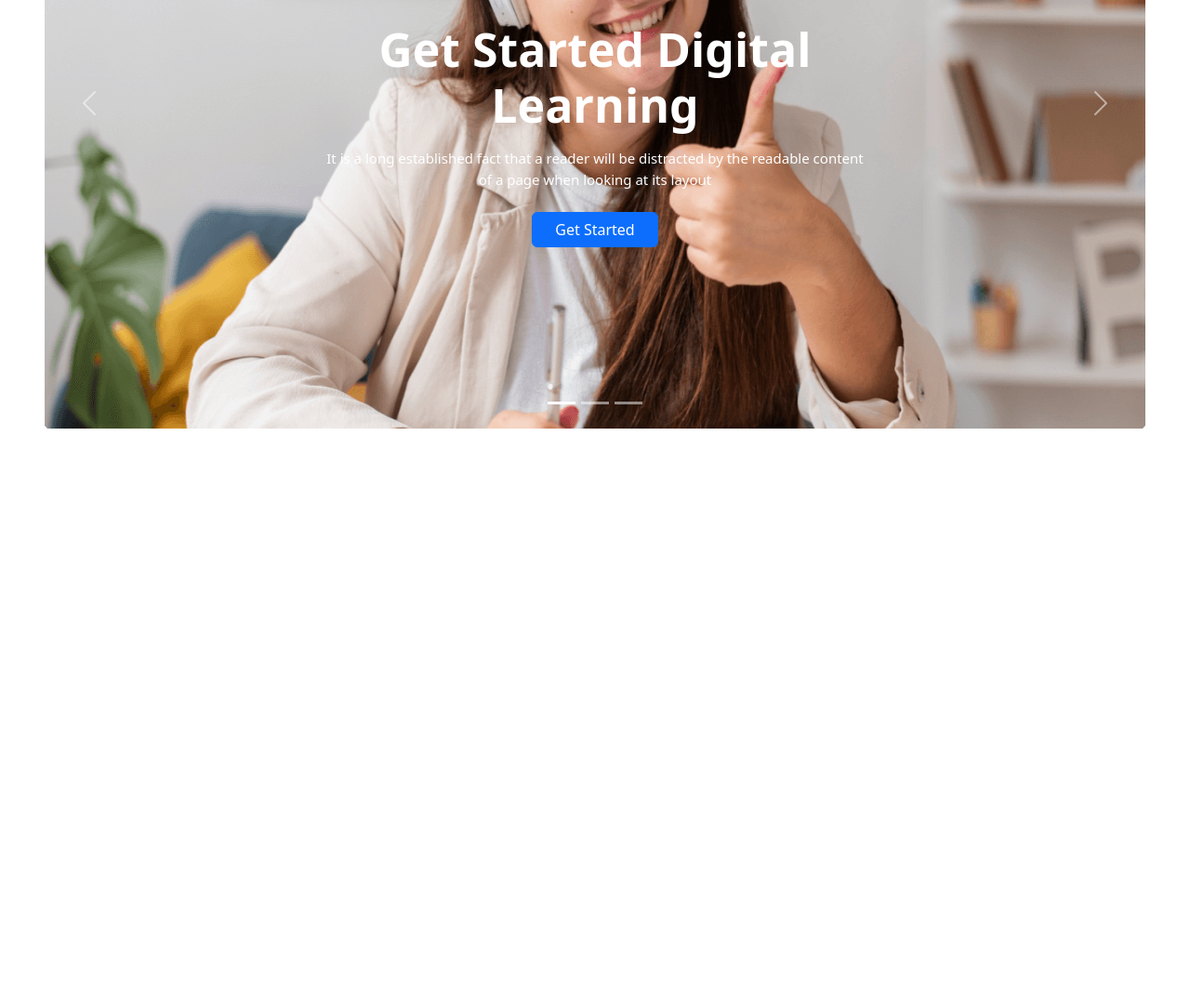
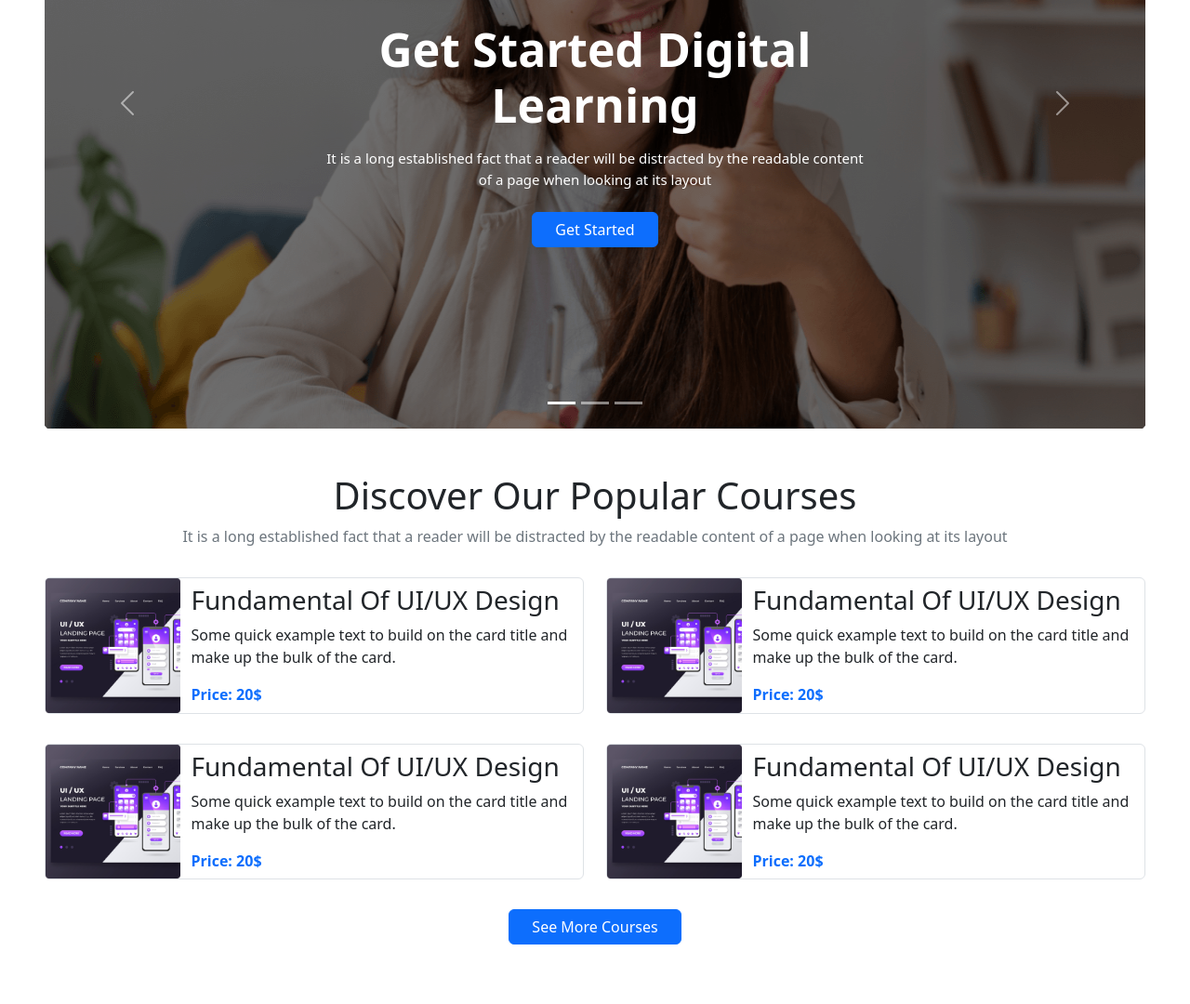
Before and after one commit to reazul7/online-education-website, a plain HTML site: page index.html in a window 1280 px wide. Shown: the part 315-1395 px from the top of the page at 93% size. Before the commit the page ends 800 px from the top, so only its background shows below. Drawn offline with nearby package versions, Linux system fonts and the light colour scheme.

Commit message:
Popular Courses Area complete with responsive view

```diff
--- a/index.html
+++ b/index.html
@@ -20,8 +20,8 @@
 <body>
     <main>
         <!-- *************** Navbar *************** -->
-        <nav class="sm:px-5 navbar navbar-expand-lg bg-light">
-            <div class="container-fluid px-5">
+        <nav class="px-md-5 navbar navbar-expand-lg bg-light">
+            <div class="container-fluid px-2">
               <a class="navbar-brand" href="#"><img src="images/logo3-removebg-preview.png" alt=""></a>
               <div class="d-flex">
                 <form class="d-flex register__hidden__sm__lg__area" role="register">
@@ -60,8 +60,8 @@
           </nav>
 
           <!-- *************** Banner *************** -->
-          <div class="sm:px-5">
-            <div id="carouselExampleCaptions" class="px-5 carousel slide" data-bs-ride="false">
+          <div class="px-md-5 px-2">
+            <div id="carouselExampleCaptions" data-pause="false" class="carousel slide" data-bs-ride="false">
               <div class="carousel-indicators">
                 <button type="button" data-bs-target="#carouselExampleCaptions" data-bs-slide-to="0" class="active" aria-current="true" aria-label="Slide 1"></button>
                 <button type="button" data-bs-target="#carouselExampleCaptions" data-bs-slide-to="1" aria-label="Slide 2"></button>
@@ -104,6 +104,77 @@
             </div>
           </div>
 
+          <!-- *************** Popular Courses *************** -->
+          <div class="popular__courses__area p-md-5 px-4 py-5">
+            <div class="popular__courses__heading text-center">
+              <h1 class="text-capitalize">Discover our Popular Courses</h1>
+              <p class="text-secondary">It is a long established fact that a reader will be distracted by the readable content of a page when looking at its layout</p>
+            </div>
+            <!-- card__area -->
+            <div class="card__area">
+              <div class="row">
+                <!--  -->
+                <div class="col-lg-6 px-4 py-3">
+                  <div class="row border rounded">
+                    <div class="col-md-3 p-0">
+                      <img class="w-100 h-100" src="./images/course/course-1.png" alt="">
+                    </div>
+                    <div class="col-md-9 align-self-center">
+                      <h3>Fundamental Of UI/UX Design</h3>
+                      <p>Some quick example text to build on the card title and make up the bulk of the card.</p>
+                      <b class="text-primary">Price: 20$</b>
+                    </div>
+                  </div>
+                </div>
+                <!--  -->
+                <div class="col-lg-6 px-4 py-3">
+                  <div class="row border rounded">
+                    <div class="col-md-3 p-0">
+                      <img class="w-100 h-100" src="./images/course/course-1.png" alt="">
+                    </div>
+                    <div class="col-md-9 align-self-center">
+                      <h3>Fundamental Of UI/UX Design</h3>
+                      <p>Some quick example text to build on the card title and make up the bulk of the card.</p>
+                      <b class="text-primary">Price: 20$</b>
+                    </div>
+                  </div>
+                </div>
+                <!--  -->
+                <div class="col-lg-6 px-4 py-3">
+                  <div class="row border rounded">
+                    <div class="col-md-3 p-0">
+                      <img class="w-100 h-100" src="./images/course/course-1.png" alt="">
+                    </div>
+                    <div class="col-md-9 align-self-center">
+                      <h3>Fundamental Of UI/UX Design</h3>
+                      <p>Some quick example text to build on the card title and make up the bulk of the card.</p>
+                      <b class="text-primary">Price: 20$</b>
+                    </div>
+                  </div>
+                </div>
+                <!--  -->
+                <div class="col-lg-6 px-4 py-3">
+                  <div class="row border rounded">
+                    <div class="col-md-3 p-0">
+                      <img class="w-100 h-100" src="./images/course/course-1.png" alt="">
+                    </div>
+                    <div class="col-md-9 align-self-center">
+                      <h3>Fundamental Of UI/UX Design</h3>
+                      <p>Some quick example text to build on the card title and make up the bulk of the card.</p>
+                      <b class="text-primary">Price: 20$</b>
+                    </div>
+                  </div>
+                </div>
+              </div>
+            </div>
+
+            <!-- See More courses Button -->
+            <div class="see__more__button__area text-center py-3">
+              <button class="btn btn-primary px-4 mx-auto see__more__button" type="button">See More Courses</button>
+              <button class="btn btn-primary px-4 mx-auto view__all__button" type="button">View All</button>
+            </div>
+          </div>
+
     </main>
     <!-- JavaScript Bundle with Popper -->
     <script src="https://cdn.jsdelivr.net/npm/bootstrap@5.2.1/dist/js/bootstrap.bundle.min.js" integrity="sha384-u1OknCvxWvY5kfmNBILK2hRnQC3Pr17a+RTT6rIHI7NnikvbZlHgTPOOmMi466C8" crossorigin="anonymous"></script>
--- a/style.css
+++ b/style.css
@@ -13,8 +13,8 @@ img {
 .carousel-inner img {
 	width: auto;
 	height: 700px;
+	filter: brightness(45%);
 }
-
 .carousel-caption {
 	bottom: 30% !important;
 	width: 50%!important;
@@ -27,7 +27,6 @@ img {
 .carousel-caption p {
 	font-size: 15px;
 }
-
 
 
 /* --------------- Responsive__area --------------- */
@@ -125,4 +124,14 @@ img {
 		font-size: 12px;
 		padding: 5px 0!important;
 	}
+	.card__area img {height: 250px!important;}
 }
+
+/* *************** Popular Courses *************** */
+/* See More courses Button */
+@media only screen and (min-width: 992px) {
+	.view__all__button {display: none !important;}
+}
+@media only screen and (max-width: 991px) {
+	.see__more__button {display: none !important;}
+}
```
